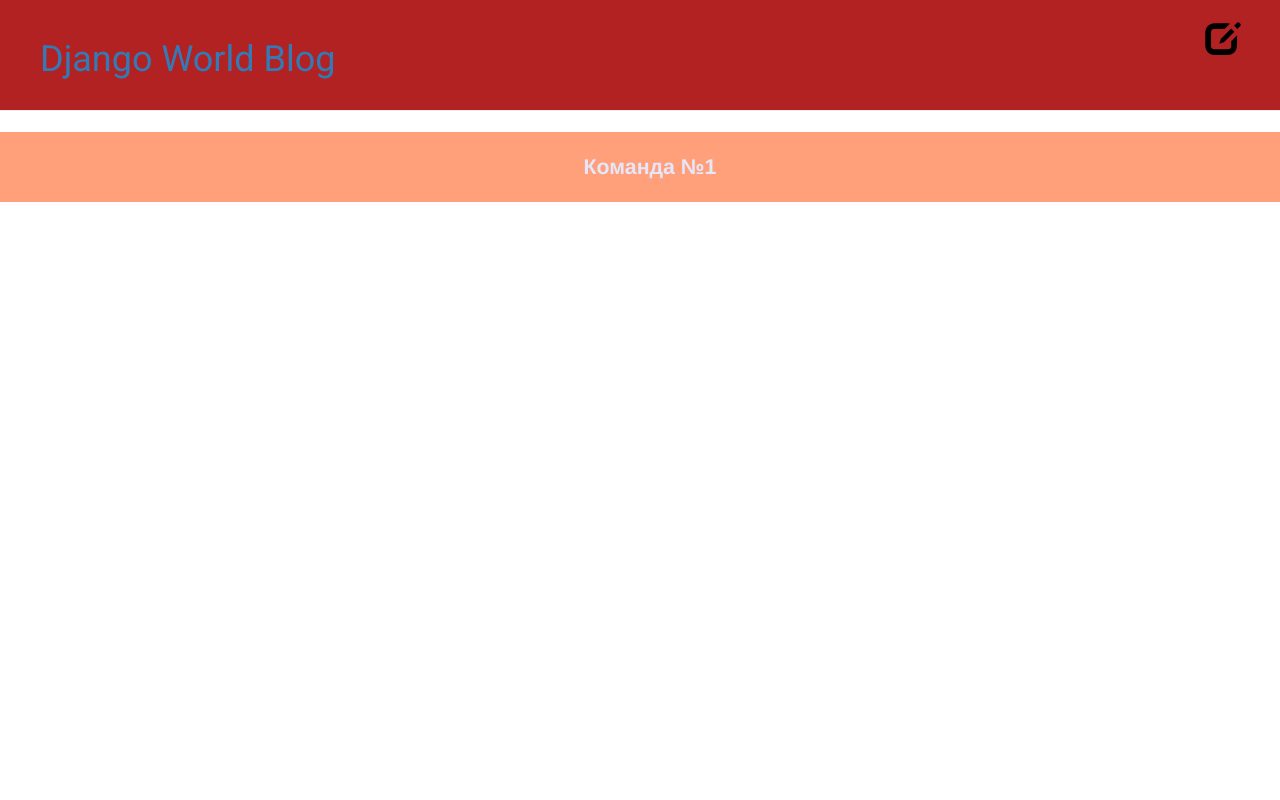
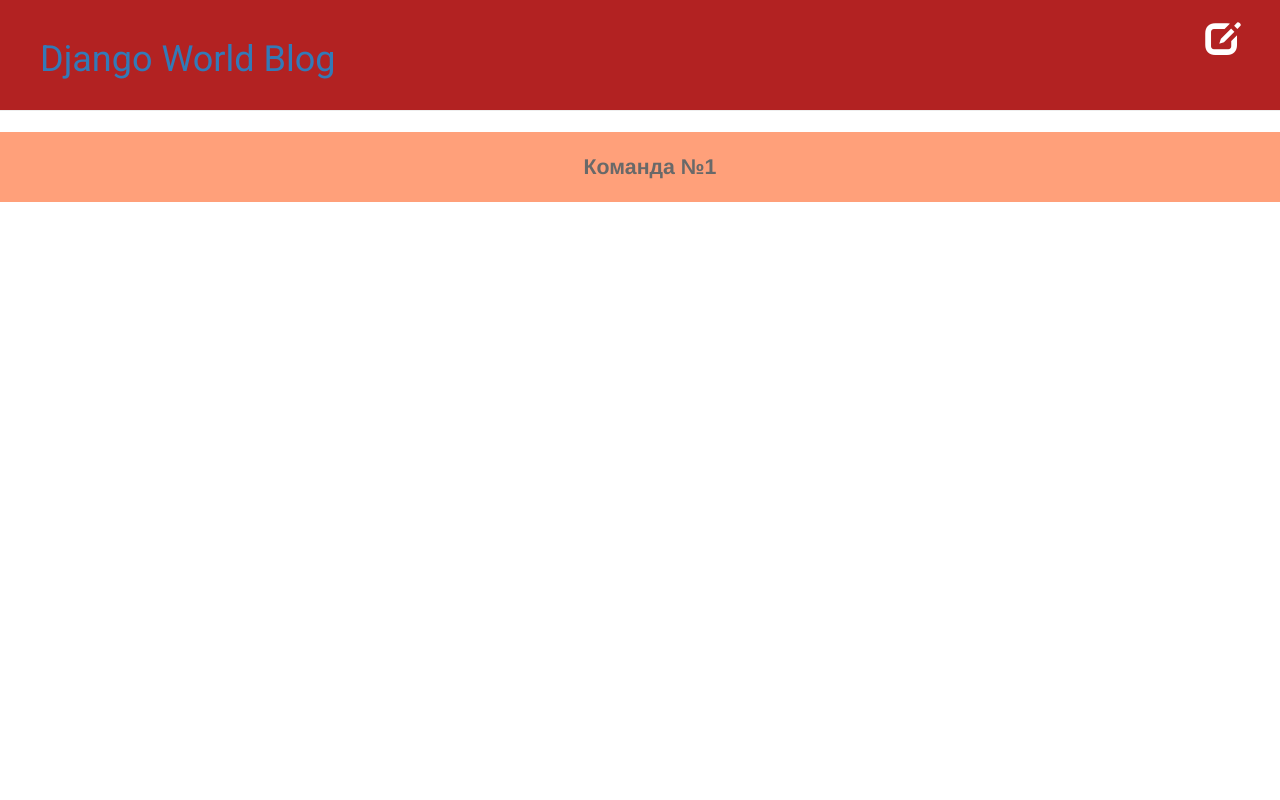
Before and after one commit to Sofya2/my_project, a Django app: template blog/templates/blog/base.html in a window 1280 px wide. Run offline with Django 3.2, Linux system fonts and the light colour scheme; the template is opened without the code that fills it, so the values that code supplies are empty; a user stored in the database is signed in; some libraries are stand-ins or nearby versions.

Commit message:
Update blog.css

```diff
--- a/blog/static/css/blog.css
+++ b/blog/static/css/blog.css
@@ -10,9 +10,6 @@ text-align: center;
 padding: 20px 20px 20px 40px;
 margin-top: 0;
 }
-.glyphicon glyphicon-pencil {
-color: #000000;
-}
 .page-header h1, .page-header h1 a, .page-header h1 a:visited, .page-header h1 a:a
 ctive {
 color: #b22222;
@@ -21,9 +18,6 @@ text-decoration: none;
 }
 .content {
 margin-left: 40px;
-}
-span {
-color: #000000;
 }
 h1, h2, h3, h4 {
 font-family: 'Roboto', sans-serif;
@@ -38,7 +32,7 @@ float: right;
 width: 100%;
 }
 .top-menu, .top-menu:hover, .top-menu:visited {
-color: #000000;
+color: #ffffff;
 float: right;
 font-size: 26pt;
 margin-right: 20px;
@@ -47,8 +41,8 @@ margin-right: 20px;
 margin-bottom: 70px;
 }
 .post h1 a, .post h1 a:visited {
-color: #000000;
+color: #696969;
 }
 body {
-color: #e6e6fa;
+color: #696969;
 }
```
